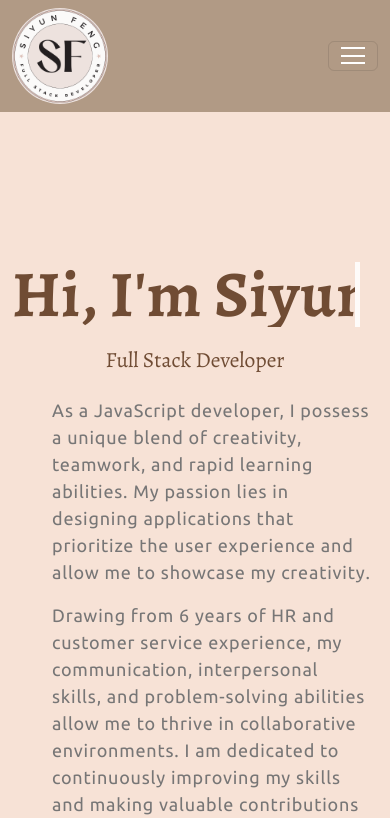
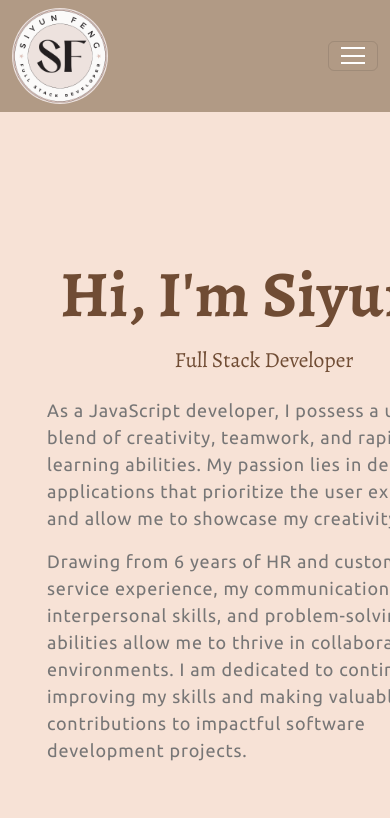
Before and after one commit to siyunfeng/personal-portfolio, a React (Create React App) app: page / in a window 390 px wide. Shown: the top 818 px of the page. Built offline with nearby package versions, Linux system fonts and the light colour scheme; a web font is replaced by a local one.

Commit message:
adjusted layouts of banner, project card and projects page for different screens

```diff
--- a/src/App.css
+++ b/src/App.css
@@ -252,23 +252,6 @@ nav.navbar .navbar-toggler[aria-expanded="true"] .navbar-toggler-icon {
 	border-color: transparent;
 }
 
-@media (max-width: 600px) {
-  #basic-navbar-nav > nav.navbar {
-    padding: 18px 0;
-    position: fixed;
-    width: 100%;
-    height: 100%;
-    z-index: 100;
-    transition:  0.32s ease-in-out;
-    align-content: flex-start;
-    background-color: rgba(100, 64, 39, 0.926);
-  }
-
-  .container {
-    justify-content: center;
-  }
-}
-
 /* Banner */
 
 .banner {
@@ -277,6 +260,19 @@ nav.navbar .navbar-toggler[aria-expanded="true"] .navbar-toggler-icon {
   background-size: cover;
   background-repeat: no-repeat;
   background-image: url('./assets/img/banner-bg.png');
+}
+
+.banner-layout {
+  width: 80%;
+  display: flex;
+  flex-direction: row;
+  flex-wrap: wrap;
+  justify-content: center;
+  margin: auto;
+}
+
+.banner-main {
+  width: 680px;
 }
 
 .banner h1 {
@@ -307,7 +303,7 @@ nav.navbar .navbar-toggler[aria-expanded="true"] .navbar-toggler-icon {
   margin: 1rem auto;
 }
 
-.banner p {
+.banner-intro {
   color: #777676;
   font-size: 18px;
   letter-spacing: 0.8px;
@@ -363,6 +359,23 @@ nav.navbar .navbar-toggler[aria-expanded="true"] .navbar-toggler-icon {
 
 .avatar:hover {
   transform: scale(0.9);
+}
+
+@media (max-width: 600px) {
+  #basic-navbar-nav > nav.navbar {
+    padding: 18px 0;
+    position: fixed;
+    width: 100%;
+    height: 100%;
+    z-index: 100;
+    transition:  0.32s ease-in-out;
+    align-content: flex-start;
+    background-color: rgba(100, 64, 39, 0.926);
+  }
+
+  .banner-main {
+    width: 350px;
+  }
 }
 
 /* Skills */
@@ -460,6 +473,27 @@ div .tech-name {
 }
 
 @media (max-width: 800px) {
+  .banner-layout {
+    display: flex;
+    flex-direction: column;
+  }
+
+  .banner-main {
+    width: 450px;
+  }
+
+  .banner-intro {
+    width: 100%;
+    padding: 0.5rem;
+    margin: 0;
+    text-align: left;
+}
+
+  .avatar {
+    width: 300px;
+    margin: 2rem auto;
+  }
+
   .project .nav.nav-pills {
     display: flex;
     flex-wrap: wrap;
@@ -475,94 +509,52 @@ div .tech-name {
   }
 
   .project-card-container {
-    display: flex;
     flex-flow: column wrap;
-    justify-content: center;
   }
 
   .proj-imgbx{
     width: 380px;
     margin: 0 auto;
   }
+
+    .portfolio-item-individual, #tech-stack-list {
+    padding: 1.5rem 2rem;
+    margin: 1.5rem 2rem;
+    justify-content: center;
+  }
+
+  .demo-video {
+    width: 600px;
+    height: 337px;
+  }
+
+  .back-to-projects {
+    margin: 0.5rem 2rem;
+  }
 }
-/* .project .nav.nav-pills {
-  width: 72%;
-  margin: 0 auto;
-  border-radius: 50px;
-  background-color: rgb(255 255 255 / 10%);
-  overflow: hidden;
-}
-.project .nav.nav-pills .nav-item {
-  width: 33.33333%;
-}
-.project .nav.nav-pills .nav-link {
-  background-color: transparent;
-  border-radius: 0;
-  padding: 17px 0;
-  color: rgba(100, 64, 39, 0.924);
-  width: 100%;
-  font-size: 17px;
-  font-family: 'DM Sans', monospace, serif;
-  letter-spacing: 0.8px;
-  font-weight: 500;
-  position: relative;
-  transition: 0.3s ease-in-out;
-  text-align: center;
-  z-index: 0;
-}
-.project .nav.nav-pills .nav-link::before {
-    content: "";
-    position: absolute;
-    width: 0;
-    height: 100%;
-    background: linear-gradient(90.21deg, #fba995f2 -5.91%, #f9e1ac 111.58%);
-    top: 0;
-    left: 0;
-    z-index: -1;
-    transition: 0.3s ease-in-out;
-}
-.project .nav.nav-pills .nav-link.active::before {
-    width: 100% !important;
-}
-.project .nav.nav-pills .nav-link.active {
-    border: 1px solid rgba(255, 255, 255, 1);
-}
-.nav-link#projects-tabs-tab-first {
-  border: 1px solid rgba(255, 255, 255, 0.5);
-  border-radius: 55px 0px 0px 55px;
-}
-.nav-link#projects-tabs-tab-second {
-  border-top: 1px solid rgba(255, 255, 255, 0.5);
-  border-bottom: 1px solid rgba(255, 255, 255, 0.5);
-}
-.nav-link#projects-tabs-tab-third {
-  border: 1px solid rgba(255, 255, 255, 0.5);
-  border-radius: 0 55px 55px 0;
-} */
 
 /* Project Card */
 
-.each-project-card {
+.project-card-container {
   display: flex;
-  flex-wrap: wrap;
-  flex: 1 1 2em;
+  flex-flow: row wrap;
+  justify-content: space-evenly;
 }
 
 .proj-imgbx {
-  display: flex;
-  justify-content: center;
   position: relative;
-  height: 250px;
+  width: 425px;
   border-radius: 30px;
   overflow: hidden;
-  margin: 15px 0;
-  box-shadow: rgba(211, 148, 109, 0.4) 4px 4px, rgba(211, 148, 109, 0.4) 6px 6px;
+  margin: 15px auto;
+  text-align: center;
+  box-shadow: rgba(211, 148, 109, 0.3) 4px 4px, rgba(211, 148, 109, 0.3) 6px 6px;
 }
 
 .proj-imgbx img {
-  width: 500px;
-  margin: auto;
-  object-fit: cover;
+  width: 450px;
+  margin: 0 auto;
+  object-fit: contain;
 }
 
 .proj-imgbx::before {
@@ -707,7 +699,6 @@ div .tech-name {
     left: -1.5em;
     width: calc(100% + 1.5em);
     padding-left: calc(250px + 1em);
-    /* background-color: rgba(100, 64, 39, 0.487); */
   }
 }
 
@@ -773,23 +764,6 @@ button.proj-details-button {
 
   .back-to-projects {
     margin: 0.5rem;
-  }
-}
-
-@media (min-width: 601px) and (max-width: 1024px) {
-  .portfolio-item-individual, #tech-stack-list {
-    padding: 1.5rem 2rem;
-    margin: 1.5rem 2rem;
-    justify-content: center;
-  }
-
-  .demo-video {
-    width: 600px;
-    height: 337px;
-  }
-
-  .back-to-projects {
-    margin: 0.5rem 2rem;
   }
 }
 
--- a/src/components/Banner.js
+++ b/src/components/Banner.js
@@ -1,36 +1,38 @@
-import { Container, Row, Col } from 'react-bootstrap';
 import headerImg from '../assets/img/banner-avatar2.png';
 
 const Banner = () => {
   return (
     <section className='banner' id='home'>
-      <Container>
-        <Row className='align-items-center'>
-          <Col xs={12} md={6} xl={7}>
+      <div>
+        <div className='align-items-center banner-layout'>
+          <div className='banner-main'>
             <h1>{`Hi, I'm Siyun.`}</h1>
             <h4 className='wrap'>Full Stack Developer</h4>
-            <p>
-              As a JavaScript developer, I possess a unique blend of creativity,
-              teamwork, and rapid learning abilities. My passion lies in
-              designing applications that prioritize the user experience and
-              allow me to showcase my creativity.
-            </p>
-            <p>
-              Drawing from 6 years of HR and customer service experience, my
-              communication, interpersonal skills, and problem-solving abilities
-              allow me to thrive in collaborative environments. I am dedicated
-              to continuously improving my skills and making valuable
-              contributions to impactful software development projects.
-            </p>
+            <div className='banner-intro'>
+              <p>
+                As a JavaScript developer, I possess a unique blend of
+                creativity, teamwork, and rapid learning abilities. My passion
+                lies in designing applications that prioritize the user
+                experience and allow me to showcase my creativity.
+              </p>
+              <p>
+                Drawing from 6 years of HR and customer service experience, my
+                communication, interpersonal skills, and problem-solving
+                abilities allow me to thrive in collaborative environments. I am
+                dedicated to continuously improving my skills and making
+                valuable contributions to impactful software development
+                projects.
+              </p>
+            </div>
             <a href='https://www.linkedin.com/in/siyunfeng/' target={`_blank`}>
               <button className='banner-connect-button'>Let's connect</button>
             </a>
-          </Col>
-          <Col xs={12} md={6} xl={5}>
+          </div>
+          <div>
             <img src={headerImg} alt='Header Avatar' className='avatar' />
-          </Col>
-        </Row>
-      </Container>
+          </div>
+        </div>
+      </div>
     </section>
   );
 };
--- a/src/components/ProjectCard.js
+++ b/src/components/ProjectCard.js
@@ -1,10 +1,8 @@
-import { Col } from 'react-bootstrap';
 import { Link } from 'react-router-dom';
 
 const ProjectCard = (props) => {
   const { title, intro, imgUrl } = props;
   return (
-    <Col sm={6} md={4}>
     <div className='proj-imgbx'>
       <img src={imgUrl} alt={title} />
       <div className='proj-txtx'>
@@ -17,7 +15,6 @@ const ProjectCard = (props) => {
         </Link>
       </div>
     </div>
-    </Col>
   );
 };
 
--- a/src/components/Projects.js
+++ b/src/components/Projects.js
@@ -1,4 +1,4 @@
-import { Container, Row, Col, Tab, Nav } from 'react-bootstrap';
+import { Tab, Nav } from 'react-bootstrap';
 import ProjectCard from './ProjectCard';
 import { connect } from 'react-redux';
 
@@ -13,9 +13,7 @@ const Projects = (props) => {
 
   return (
     <section className='project' id='projects'>
-      <Container>
-        <Row>
-          <Col>
+      <div>
         <h2>Projects</h2>
         <p></p>
         <Tab.Container id='projects-tabs' defaultActiveKey='first'>
@@ -36,7 +34,7 @@ const Projects = (props) => {
           </Nav>
           <Tab.Content>
             <Tab.Pane eventKey='first'>
-                  <Row className='project-card-container'>
+              <div className='project-card-container'>
                 {ghProject.map((project, index) => (
                   <ProjectCard
                     key={index}
@@ -44,23 +42,21 @@ const Projects = (props) => {
                     className='each-project-card'
                   />
                 ))}
-                  </Row>
+              </div>
             </Tab.Pane>
             <Tab.Pane eventKey='second'>
-                  <Row className='project-card-container'>
+              <div className='project-card-container'>
                 {gameTimeProject.map((project, index) => (
                   <ProjectCard key={index} {...project} />
                 ))}
-                  </Row>
+              </div>
             </Tab.Pane>
             <Tab.Pane eventKey='third'>
               <p className='proj-coming-soon'>Coming soon...</p>
             </Tab.Pane>
           </Tab.Content>
         </Tab.Container>
-          </Col>
-        </Row>
-      </Container>
+      </div>
     </section>
   );
 };
```
Lines whose indentation alone changed are shown as unchanged.
